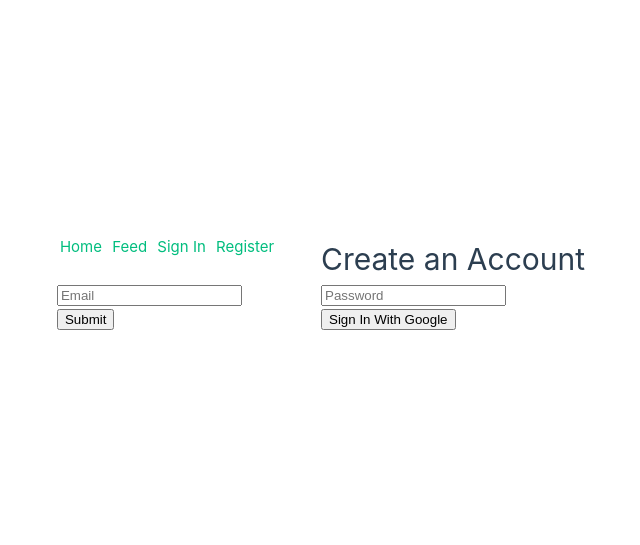
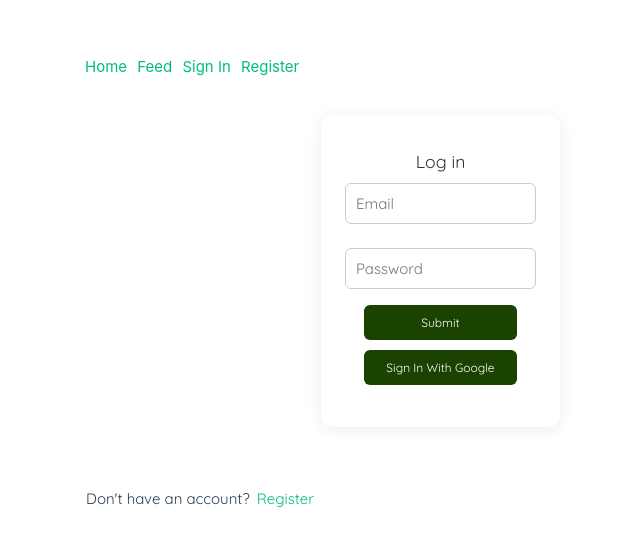
Before and after one commit to CristianoBerardo/Progetto-Ingegneria-del-Software, a Vue app in the folder frontend/: page /sign-in in a window 1280 px wide. Shown: the part 117-662 px from the top of the page, without its empty margins (319-959 px from the left). Built offline with nearby package versions, Linux system fonts and the light colour scheme; no server answers; the HTML template or start-up script is replaced by a standard one.

Commit message:
basic graphics

```diff
--- a/frontend/src/views/Register.vue
+++ b/frontend/src/views/Register.vue
@@ -1,12 +1,17 @@
 <template>
-    <h1>Create an Account</h1>
-    <p><input type="text" placeholder="Email" v-model="email"/></p>
-    <p><input type="password" placeholder="Password" v-model="password"/></p>
-    <p v-if="errMsg"> {{ errMsg }}</p>
-    <p><button @click="register">Submit</button></p>
-    <p><button @click="signInWithGoogle">Sign In With Google</button></p>
-
+    <head>
+        <link href="https://fonts.googleapis.com/css2?family=Quicksand:wght@400;700&display=swap" rel="stylesheet">
+    </head>
+    <div class="register-container">
+        <h3>Create an Account</h3>
+        <p><input type="text" placeholder="Email" v-model="email"/></p>
+        <p><input type="password" placeholder="Password" v-model="password"/></p>
+        <p v-if="errMsg" class="error-message"> {{ errMsg }}</p>
+        <p><button @click="register">Submit</button></p>
+        <p><button @click="signInWithGoogle">Sign In With Google</button></p>
+    </div>
 </template>
+// ...existing code...
 <script setup>
 import { ref } from 'vue';
 import {getAuth,
@@ -71,3 +76,56 @@ const signInWithGoogle = async () => {
         });
 };
 </script>
+
+<style scoped>
+body {
+    background: #f7f7f7;
+    font-family: 'Quicksand', Arial, sans-serif;
+}
+.register-container, input, button, h3, p {
+    font-family: 'Quicksand', Arial, sans-serif;
+}
+h3 {
+    text-align: center;
+    color: #333;
+}
+form, .register-container {
+    max-width: 350px;
+    margin: 60px auto;
+    padding: 32px 24px;
+    background: #fff;
+    border-radius: 12px;
+    box-shadow: 0 2px 16px rgba(0,0,0,0.08);
+}
+input[type="text"], input[type="password"] {
+    width: 100%;
+    padding: 10px;
+    margin: 8px 0 16px 0;
+    border: 1px solid #ccc;
+    border-radius: 6px;
+    font-size: 1em;
+}
+button {
+    width: 80%;
+    padding: 10px;
+    margin-bottom: 10px;
+    background: #1a4301; /* theme color */
+    color: #fff;
+    border: none;
+    border-radius: 6px;
+    font-size: 0.8em;
+    cursor: pointer;
+    transition: background 0.2s;
+}
+button:hover {
+    background: #145300;
+}
+p {
+    text-align: center;
+}
+.error-message {
+    color: #1a4301;
+    text-align: center;
+    font-size: 0.8em;
+}
+</style>
--- a/frontend/src/views/SignIn.vue
+++ b/frontend/src/views/SignIn.vue
@@ -1,12 +1,18 @@
 <template>
-    <h1>Create an Account</h1>
+    <head>
+        <link href="https://fonts.googleapis.com/css2?family=Quicksand:wght@400;700&display=swap" rel="stylesheet">
+    </head>
+    <div class="sign-in-container">
+    <h3>Log in</h3>
     <p><input type="text" placeholder="Email" v-model="email"/></p>
     <p><input type="password" placeholder="Password" v-model="password"/></p>
-    <p v-if="errMsg"> {{ errMsg }}</p>
+    <p v-if="errMsg" class="error-message"> {{ errMsg }}</p>
     <p><button @click="signIn">Submit</button></p>
     <p><button @click="signInWithGoogle">Sign In With Google</button></p>
-
-</template>
+    </div>
+    <p>Don't have an account? <router-link to="/register">Register</router-link></p>
+    <!-- <p>Forgot your password? <router-link to="/reset-password">Reset Password</router-link></p> -->
+    </template>
 <script setup>
 import { ref } from 'vue';
 import {getAuth, signInWithEmailAndPassword} from 'firebase/auth';
@@ -24,7 +30,8 @@ const signIn = async () => {
         .then((data) => {
             // Signed in
             console.log("Successfully signed id!");
-            console.log(auth.currentUser);
+            //console.log(auth.currentUser);
+            console.log(data.user);
             router.push('/feed');
         })
         .catch((error) => {
@@ -38,6 +45,9 @@ const signIn = async () => {
                     break;
                 case 'auth/wrong-password':
                     errMsg.value = "Incorrect password";
+                    break;
+                case 'auth/missing-password':
+                    errMsg.value = "Missing password";
                     break;
                 default:
                     errMsg.value = "Email or password was incorrect";
@@ -56,3 +66,58 @@ const signInWithGoogle = async () => {
     console.log(data);
 };
 </script>
+
+
+<style scoped>
+body {
+    background: #f7f7f7;
+    font-family: 'Quicksand', Arial, sans-serif;
+}
+.sign-in-container, input, button, h3, p {
+    font-family: 'Quicksand', Arial, sans-serif;
+}
+h3 {
+    text-align: center;
+    color: #333;
+}
+form, .sign-in-container {
+    max-width: 350px;
+    margin: 60px auto;
+    padding: 32px 24px;
+    background: #fff;
+    border-radius: 12px;
+    box-shadow: 0 2px 16px rgba(0,0,0,0.08);
+}
+input[type="text"], input[type="password"] {
+    width: 100%;
+    padding: 10px;
+    margin: 8px 0 16px 0;
+    border: 1px solid #ccc;
+    border-radius: 6px;
+    font-size: 1em;
+}
+button {
+    width: 80%;
+    padding: 10px;
+    margin-bottom: 10px;
+    background: #1a4301; /* theme color */
+    color: #fff;
+    border: none;
+    border-radius: 6px;
+    font-size: 0.8em;
+    cursor: pointer;
+    transition: background 0.2s;
+}
+button:hover {
+    background: #145300;
+}
+p {
+    text-align: center;
+}
+.error-message {
+    color: #1a4301;
+    text-align: center;
+    font-size: 0.8em;
+}
+
+</style>
```
